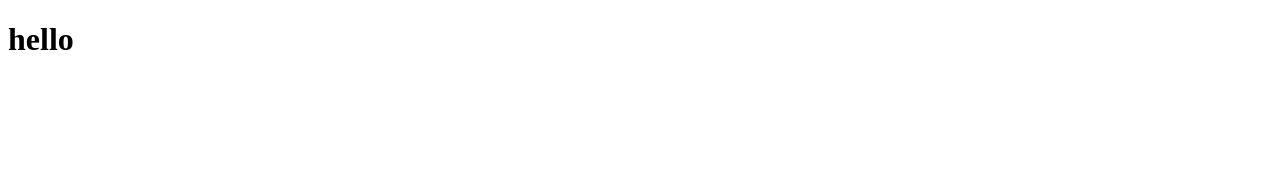
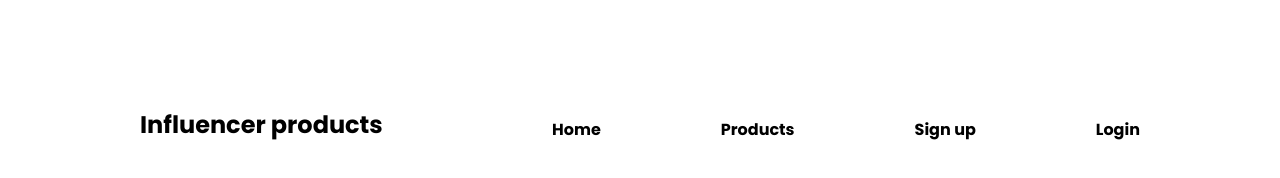
Before and after one commit to Shaheen-cse/Assignment-2, a plain HTML site: page index.html in a window 1280 px wide. Drawn offline with Linux system fonts and the light colour scheme.

Commit message:
Navigation Bar entry

```diff
--- a/Styles/styles.css
+++ b/Styles/styles.css
@@ -0,0 +1,43 @@
+@import url('https://fonts.googleapis.com/css2?family=Poppins:wght@700&display=swap');
+
+*{
+    box-sizing: border-box;
+    margin: 0%;
+    padding: 0%;
+}
+body{
+    font-family: 'Poppins', sans-serif;
+}
+
+/* -------------------------------------------- */
+/* Working with Navigation-Ber */
+/* --------------------------------------- */
+#influencer{
+    margin-left: 120px;
+    margin-top: 87px;
+    font-style: normal;
+    font-weight: bold;
+    font-size: 24px;
+    line-height: 36px;
+}
+.navbar{
+    top: 0;
+    left: 0;
+    display: flex;
+    width: 100%;
+    justify-content: space-between;
+    padding: 20px;
+    font-size: 16px;
+    font-weight: 600;
+
+}
+ul{
+    list-style: none;
+}
+.nav-links{
+    display: flex;
+    align-items: center;
+}
+.nav-links li{
+    margin: 95px 120px 0 0;
+}
--- a/index.html
+++ b/index.html
@@ -9,7 +9,15 @@
 </head>
 
 <body>
-    <h1>hello</h1>
+    <nav class="navbar">
+        <h3 id="influencer">Influencer products</h3>
+        <ul class="nav-links">
+            <li><a href="#"></a>Home</li>
+            <li><a href="#"></a>Products</li>
+            <li><a href="#"></a>Sign up</li>
+            <li><a href="#"></a>Login</li>
+        </ul>
+    </nav>
 </body>
 
 </html>
```
